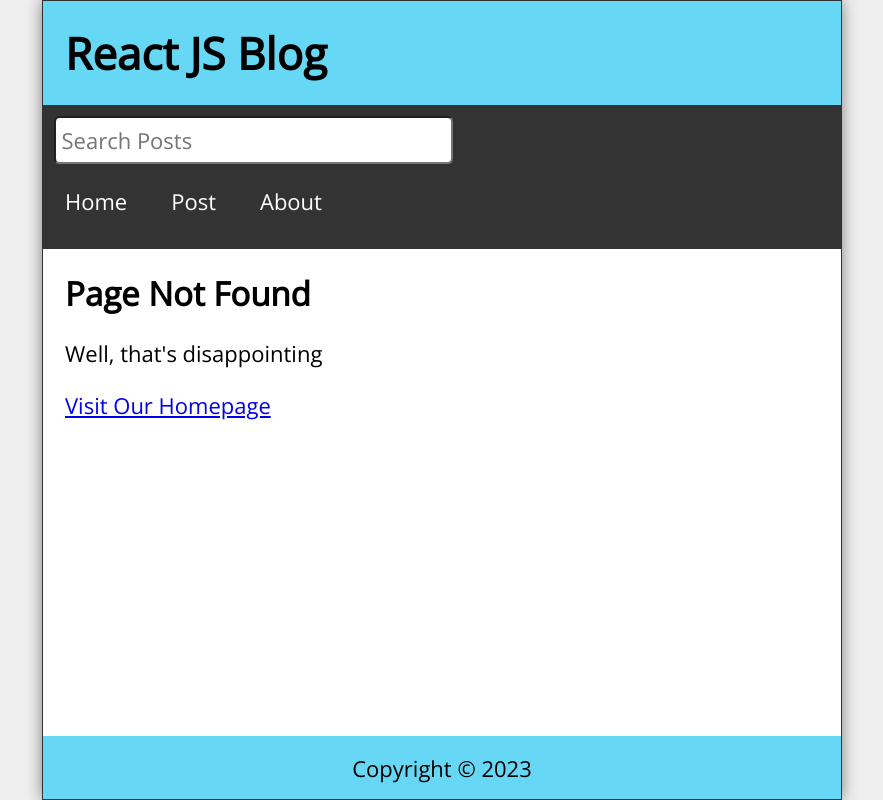
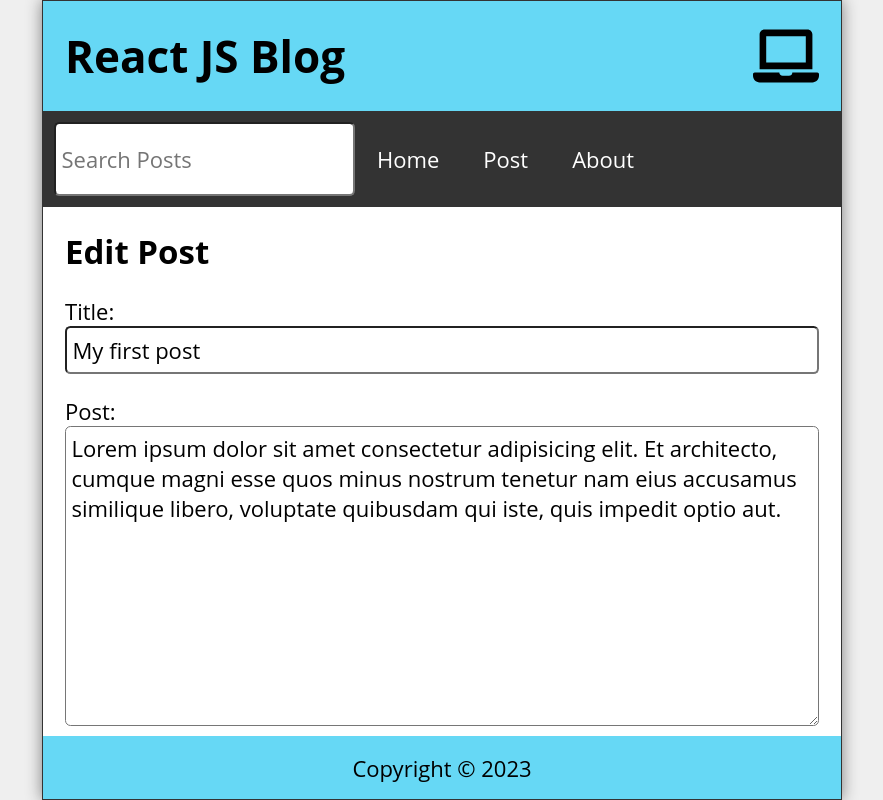
Before and after one commit to saqlain-hub/blog-post, a React (Vite) app: page /edit/1 in a window 1280 px wide. Before the commit this address had no page. Shown: the whole page, without its empty margins (198-1081 px from the left). Built offline with nearby package versions, Linux system fonts and the light colour scheme; data requests are answered from the project's data file.

Commit message:
blog project almost complete but is giving an error

```diff
--- /dev/null
+++ b/data/db.json
@@ -0,0 +1,22 @@
+{
+  "posts": [
+    {
+      "id": 1,
+      "title": "My first post",
+      "datetime": "Dec 12, 2023 02:00 AM",
+      "body": "Lorem ipsum dolor sit amet consectetur adipisicing elit. Et architecto, cumque magni esse quos minus nostrum tenetur nam eius accusamus similique libero, voluptate quibusdam qui iste, quis impedit optio aut."
+    },
+    {
+      "id": 2,
+      "title": "My 2nd post",
+      "datetime": "Dec 13, 2023 01:00 AM",
+      "body": "Lorem ipsum dolor sit amet consectetur adipisicing elit. Et architecto, cumque magni esse quos minus nostrum tenetur nam eius accusamus similique libero, voluptate quibusdam qui iste, quis impedit optio aut."
+    },
+    {
+      "id": 3,
+      "title": "My 3rd post",
+      "datetime": "Dec 25, 2023 04:05 AM",
+      "body": "Lorem ipsum dolor sit amet consectetur adipisicing elit. Et architecto, cumque magni esse quos minus nostrum tenetur nam eius accusamus similique libero, voluptate quibusdam qui iste, quis impedit optio aut."
+    }
+  ]
+}
--- a/package.json
+++ b/package.json
@@ -10,9 +10,11 @@
     "preview": "vite preview"
   },
   "dependencies": {
+    "axios": "^1.6.2",
     "date-fns": "^2.30.0",
     "react": "^18.2.0",
     "react-dom": "^18.2.0",
+    "react-icons": "^4.12.0",
     "react-router-dom": "^6.20.1"
   },
   "devDependencies": {
--- a/src/App.jsx
+++ b/src/App.jsx
@@ -3,45 +3,55 @@ import Nav from "./components/Nav";
 import Footer from "./components/Footer";
 import Home from "./pages/Home";
 import NewPost from "./pages/NewPost";
+import EditPost from "./components/EditPost";
 import PostPage from "./pages/PostPage";
 import About from "./pages/About";
 import Missing from "./pages/Missing";
 import { Routes, Route, useNavigate } from "react-router-dom";
 import { useState, useEffect } from "react";
 import { format } from "date-fns";
+import api from "./api/posts";
+import useWindowSize from "./hooks/useWindowSize";
+// import useAxiosFetch from "./hooks/useAxiosFetch";
 
 function App() {
-  const [posts, setPosts] = useState([
-    {
-      id: 1,
-      title: "My first post",
-      datetime: "Dec 12, 2023 02:00 AM",
-      body: "Lorem ipsum dolor sit amet consectetur adipisicing elit. Et architecto, cumque magni esse quos minus nostrum tenetur nam eius accusamus similique libero, voluptate quibusdam qui iste, quis impedit optio aut.",
-    },
-    {
-      id: 2,
-      title: "My 2nd post",
-      datetime: "Dec 13, 2023 01:00 AM",
-      body: "Lorem ipsum dolor sit amet consectetur adipisicing elit. Et architecto, cumque magni esse quos minus nostrum tenetur nam eius accusamus similique libero, voluptate quibusdam qui iste, quis impedit optio aut.",
-    },
-    {
-      id: 3,
-      title: "My 3rd post",
-      datetime: "Dec 25, 2023 04:05 AM",
-      body: "Lorem ipsum dolor sit amet consectetur adipisicing elit. Et architecto, cumque magni esse quos minus nostrum tenetur nam eius accusamus similique libero, voluptate quibusdam qui iste, quis impedit optio aut.",
-    },
-    {
-      id: 4,
-      title: "My 4th post",
-      datetime: "Jan 02, 2023 12:00 AM",
-      body: "Lorem ipsum dolor sit amet consectetur adipisicing elit. Et architecto, cumque magni esse quos minus nostrum tenetur nam eius accusamus similique libero, voluptate quibusdam qui iste, quis impedit optio aut.",
-    },
-  ]);
+  const [posts, setPosts] = useState([]);
   const [search, setSearch] = useState("");
   const [searchResults, setSearchResults] = useState([]);
   const [postTitle, setPostTitle] = useState("");
   const [postBody, setPostBody] = useState("");
+  const [editTitle, setEditTitle] = useState("");
+  const [editBody, setEditBody] = useState("");
   const navigate = useNavigate();
+  const { width } = useWindowSize();
+
+  // const { data, fetchError, isLoading } = useAxiosFetch(
+  //   "http://localhost:3500/posts"
+  // );
+
+  // useEffect(() => {
+  //   setPosts(data);
+  // }, [data]);
+
+  useEffect(() => {
+    const fetchPosts = async () => {
+      try {
+        const response = await api.get("/posts");
+        setPosts(response.data);
+      } catch (err) {
+        // not in the 200 response range
+        if (err.response) {
+          console.log(err.response.data);
+          console.log(err.response.status);
+          console.log(err.response.headers);
+        } else {
+          console.log(`Error: ${err.message}`);
+        }
+      }
+    };
+
+    fetchPosts();
+  }, []);
 
   useEffect(() => {
     const filteredResults = posts.filter(
@@ -52,32 +62,67 @@ function App() {
     setSearchResults(filteredResults.reverse());
   }, [posts, search]);
 
-  const handleSubmit = (e) => {
+  const handleSubmit = async (e) => {
     e.preventDefault();
     const id = posts.length ? posts[posts.length - 1].id + 1 : 1;
     const datetime = format(new Date(), "MMMM dd, yyyy pp");
 
     const newPost = { id, title: postTitle, datetime, body: postBody };
+    try {
+      const response = await api.post("/posts", newPost);
 
-    const allPosts = [...posts, newPost];
+      const allPosts = [...posts, response.data];
       setPosts(allPosts);
       setPostTitle("");
       setPostBody("");
       navigate("/");
+    } catch (err) {
+      console.log(`Error: ${err.message}`);
+    }
   };
 
-  const handleDelete = (id) => {
+  const handleEdit = async (id) => {
+    const datetime = format(new Date(), "MMMM dd, yyyy pp");
+    const updatedPost = { id, title: editTitle, datetime, body: editBody };
+    try {
+      const response = await api.put(`/posts/${id}`, updatedPost);
+      setPosts(
+        posts.map((post) => (post.id === id ? { ...response.data } : post))
+      );
+      setEditTitle("");
+      setEditBody("");
+      navigate("/");
+    } catch (err) {
+      console.log(`Error: ${err.message}`);
+    }
+  };
+
+  const handleDelete = async (id) => {
+    try {
+      await api.delete(`/posts/${id}`);
       const postsList = posts.filter((post) => post.id !== id);
       setPosts(postsList);
       navigate("/");
+    } catch (err) {
+      console.log(`Error: ${err.message}`);
+    }
   };
 
   return (
     <div className="App">
-      <Header title="React JS Blog" />
+      <Header title="React JS Blog" width={width} />
       <Nav search={search} setSearch={setSearch} />
       <Routes>
-        <Route path="/" element={<Home posts={searchResults} />} />
+        <Route
+          path="/"
+          element={
+            <Home
+              posts={searchResults}
+              // fetchError={fetchError}
+              // isLoading={isLoading}
+            />
+          }
+        />
         <Route
           path="/post"
           element={
@@ -87,6 +132,19 @@ function App() {
               setPostTitle={setPostTitle}
               postBody={postBody}
               setPostBody={setPostBody}
+            />
+          }
+        />
+        <Route
+          path="/edit/:id"
+          element={
+            <EditPost
+              posts={posts}
+              handleEdit={handleEdit}
+              editTitle={editTitle}
+              setEditTitle={setEditTitle}
+              editBody={editBody}
+              setEditBody={setEditBody}
             />
           }
         />
--- /dev/null
+++ b/src/api/posts.jsx
@@ -0,0 +1,5 @@
+import axios from "axios";
+
+export default axios.create({
+  baseURL: "http://localhost:3500",
+});
--- /dev/null
+++ b/src/components/EditPost.jsx
@@ -0,0 +1,61 @@
+import { useEffect } from "react";
+import { useParams, Link } from "react-router-dom";
+
+const EditPost = ({
+  posts,
+  handleEdit,
+  editBody,
+  setEditBody,
+  editTitle,
+  setEditTitle,
+}) => {
+  const { id } = useParams();
+  const post = posts.find((post) => post.id.toString() === id);
+  useEffect(() => {
+    if (post) {
+      setEditTitle(post.title);
+      setEditBody(post.body);
+    }
+  }, [posts, setEditTitle, setEditBody]);
+  return (
+    <main className="NewPost">
+      {editTitle && (
+        <>
+          <h2>Edit Post</h2>
+          <form className="newPostForm" onSubmit={(e) => e.preventDefault()}>
+            <label htmlFor="postTitle">Title:</label>
+            <input
+              type="text"
+              id="postTitle"
+              required
+              value={editTitle}
+              onChange={(e) => setEditTitle(e.target.value)}
+            />
+            <label htmlFor="postBody">Post:</label>
+            <textarea
+              id="postBody"
+              required
+              value={editBody}
+              onChange={(e) => setEditBody(e.target.value)}
+            ></textarea>
+
+            <button onClick={() => handleEdit(post.id)} type="submit">
+              Submit
+            </button>
+          </form>
+        </>
+      )}
+      {!editTitle && (
+        <>
+          <h2>Post Not Found</h2>
+          <p>Well, that's disappointing.</p>
+          <p>
+            <Link to="/">Vist Our Homepage</Link>
+          </p>
+        </>
+      )}
+    </main>
+  );
+};
+
+export default EditPost;
--- a/src/components/Header.jsx
+++ b/src/components/Header.jsx
@@ -1,9 +1,17 @@
 import React from "react";
+import { FaLaptop, FaTabletAlt, FaMobileAlt } from "react-icons/fa";
 
-const Header = ({ title }) => {
+const Header = ({ title, width }) => {
   return (
     <header className="Header">
       <h1>{title}</h1>
+      {width < 768 ? (
+        <FaMobileAlt />
+      ) : width < 992 ? (
+        <FaTabletAlt />
+      ) : (
+        <FaLaptop />
+      )}
     </header>
   );
 };
--- /dev/null
+++ b/src/hooks/useAxiosFetch.jsx
@@ -0,0 +1,45 @@
+import { useState, useEffect } from "react";
+import axios from "axios";
+
+const useAxiosFetch = (dataUrl) => {
+  const [data, setData] = useState([]);
+  const [fetchError, setFetchError] = useState(null);
+  const [isLoading, setIsLoading] = useState(null);
+
+  useEffect(() => {
+    let isMounted = true;
+    const source = axios.CancelToken.source();
+
+    const fetchData = async (url) => {
+      setIsLoading(true);
+      try {
+        const response = await axios.get(url, {
+          cancelToken: source.token,
+        });
+        if (isMounted) {
+          setData(response.data);
+          setFetchError(null);
+        }
+      } catch (err) {
+        if (isMounted) {
+          setFetchError(err.message);
+          setData([]);
+        }
+      } finally {
+        isMounted && setTimeout(() => setIsLoading(false), 2000);
+      }
+    };
+    fetchData(dataUrl);
+
+    const cleanUp = () => {
+      console.log("clean up function");
+      isMounted = false;
+      source.cancel();
+    };
+    return cleanUp;
+  }, [dataUrl]);
+
+  return { data, fetchError, isLoading };
+};
+
+export default useAxiosFetch;
--- /dev/null
+++ b/src/hooks/useWindowSize.jsx
@@ -0,0 +1,27 @@
+import { useState, useEffect } from "react";
+
+const useWindowSize = () => {
+  const [windowSize, setWindowSize] = useState({
+    width: undefined,
+    height: undefined,
+  });
+
+  useEffect(() => {
+    const handleResize = () => {
+      setWindowSize({
+        width: window.innerWidth,
+        height: window.innerHeight,
+      });
+    };
+
+    handleResize();
+
+    window.addEventListener("resize", handleResize);
+
+    return () => window.removeEventListener("resize", handleResize);
+  }, []);
+
+  return windowSize;
+};
+
+export default useWindowSize;
--- a/src/index.css
+++ b/src/index.css
@@ -1,4 +1,4 @@
-@import url("https://fonts.googleapis.com/css2?family=Open+Sans&display=swap");
+/* @import url("https://fonts.googleapis.com/css2?family=Open+Sans&display=swap"); */
 
 * {
   margin: 0;
@@ -74,11 +74,12 @@ body {
 .searchForm {
   width: 80%;
   padding: 1rem 0 0 0.75rem;
+  display: flex;
 }
 
 .searchForm input[type="text"] {
   font-family: "Open Sans", sans-serif;
-  width: 100%;
+  width: 380px;
   min-height: 48px;
   font-size: 1rem;
   padding: 0.25rem;
--- a/src/pages/PostPage.jsx
+++ b/src/pages/PostPage.jsx
@@ -11,7 +11,15 @@ const PostPage = ({ posts, handleDelete }) => {
             <h2>{post.title}</h2>
             <p className="postDate">{post.datetime}</p>
             <p className="postBody">{post.body}</p>
-            <button onClick={() => handleDelete(post.id)}>Delete Post</button>
+            <Link to={`/edit/${post.id}`}>
+              <button className="editButton">Edit Post</button>
+            </Link>
+            <button
+              className="deleteButton"
+              onClick={() => handleDelete(post.id)}
+            >
+              Delete Post
+            </button>
           </>
         )}
         {!post && (
```
Also changed, not shown: src/pages/Home.jsx (+16 -1 lines), 1 other file (tests, documents, lock files or other folders). Lines whose indentation alone changed are shown as unchanged.
